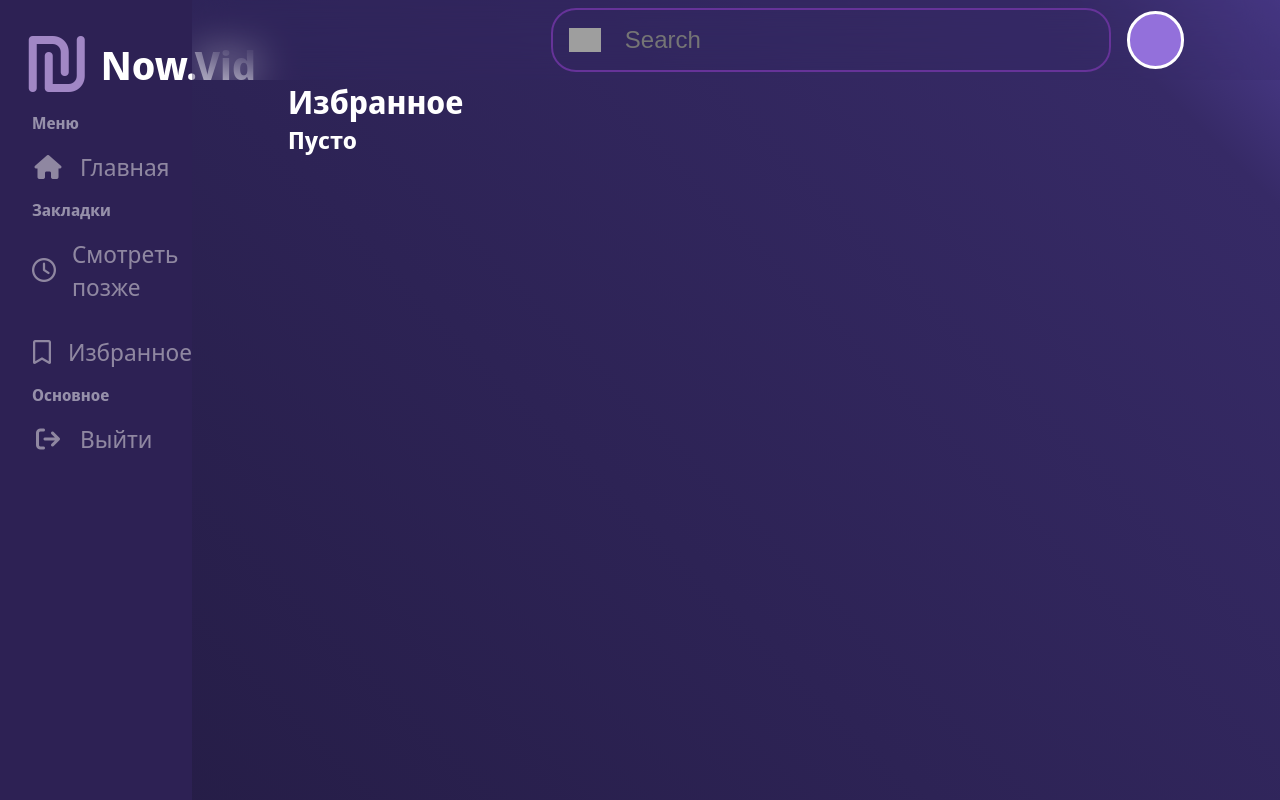
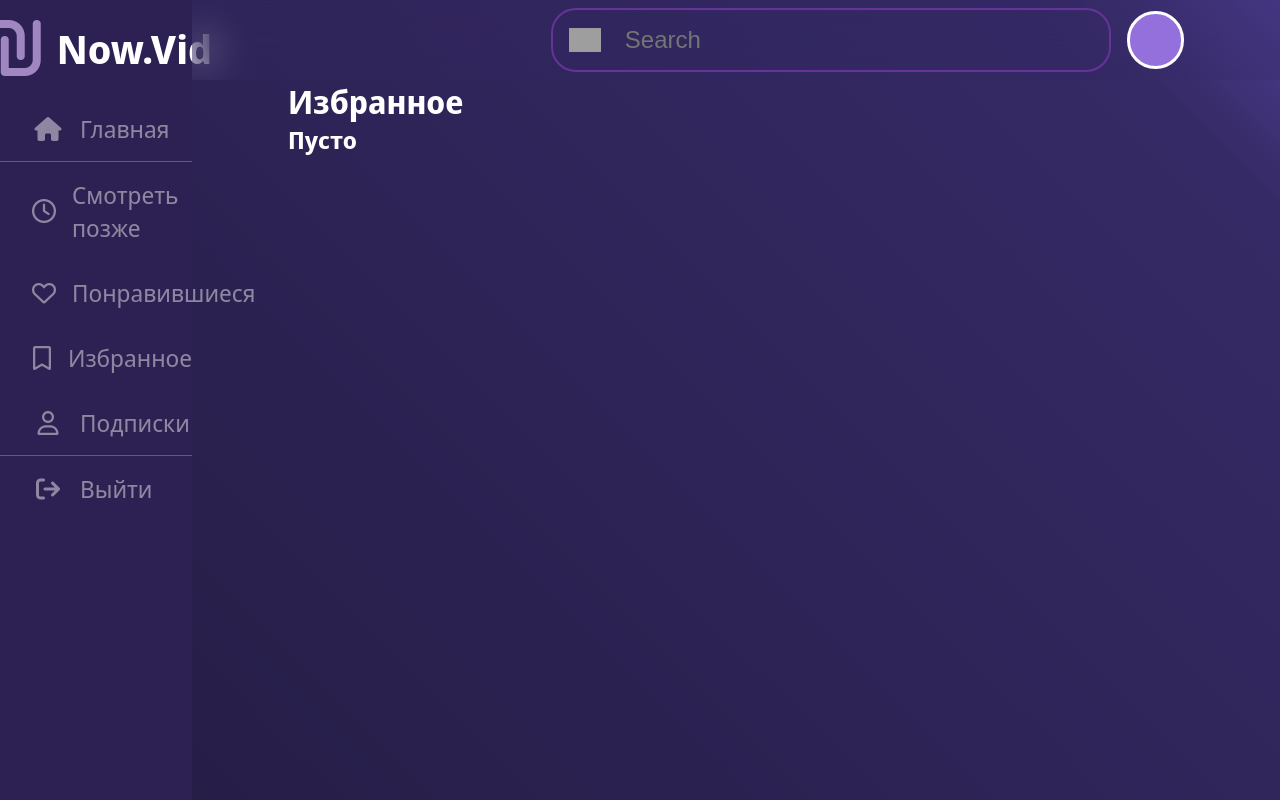
Before and after one commit to YRuzik/YoutubeViewer_ReactJS-Redux, a React (Create React App) app: page /favorite in a window 1280 px wide. Built offline with nearby package versions, Linux system fonts and the light colour scheme; grey boxes are pictures that could not be loaded.

Commit message:
new sidebar

```diff
--- a/src/App.tsx
+++ b/src/App.tsx
@@ -10,6 +10,8 @@ import FavoritePage from "./pages/FavoritePage";
 import WatchLaterPage from "./pages/WatchLaterPage";
 import Toaster from "./components/toaster/Toaster";
 import OverviewChannel from "./pages/OverviewChannel";
+import LikedPage from "./pages/LikedPage";
+import SubscribersPage from "./pages/SubscribersPage";
 
 function App() {
 
@@ -39,6 +41,10 @@ function App() {
 
                         <Route path={'watchLater'} element={<WatchLaterPage/>}/>
 
+                        <Route path={'liked'} element={<LikedPage/>}/>
+
+                        <Route path={'subscribes'} element={<SubscribersPage/>}/>
+
                     </Route>
 
                 </Routes>
--- a/src/actions/MainActions.tsx
+++ b/src/actions/MainActions.tsx
@@ -54,7 +54,7 @@ export const searchListFetched = (searchList: video[]) => {
     }
 }
 
-export const addWatchLaterVideo = (watchLaterVideo: video) => {
+export const addWatchLaterVideo = (watchLaterVideo: video | video[]) => {
     return {
         type: 'ADD_WATCH_LATER_CONTENT',
         payload: watchLaterVideo
@@ -68,7 +68,7 @@ export const removeWatchLaterVideo = (watchLaterID: string) => {
     }
 }
 
-export const addFavorites = (favoriteVideo: video) => {
+export const addFavorites = (favoriteVideo: video | video[]) => {
     return {
         type: 'ADD_FAVORITES',
         payload: favoriteVideo
--- a/src/components/list/List.tsx
+++ b/src/components/list/List.tsx
@@ -3,7 +3,7 @@ import React, {useEffect, useState} from "react";
 import mainService from "../../services/MainService";
 import {listFetched, listFetching, listFetchingError} from "../../actions/MainActions";
 import ListItem from "../listItem/ListItem";
-import {ContentContainer, ListItemContainer} from "../listItem/ListItem.style";
+import {ListItemContainer} from "../listItem/ListItem.style";
 import Skeleton from "../skeleton/Skeleton";
 import Modal from "../modal/Modal";
 
--- a/src/components/sidebar/Sidebar.style.tsx
+++ b/src/components/sidebar/Sidebar.style.tsx
@@ -15,8 +15,8 @@ export const SidebarContainer = styled.div`
 
 export const SidebarLogo = styled.div`
   display: flex;
-  justify-content: start;
-  padding: 2rem 1rem 1rem 1.5rem;
+  justify-content: center;
+  padding: 1rem 0 1rem 0;
   align-items: center;
   margin-left: 0.3rem;
 
@@ -29,6 +29,11 @@ export const SidebarLogo = styled.div`
 export const SidebarItemHeader = styled.ul`
   text-align: start;
   vertical-align: center;
+  border-bottom: 1px solid rgba(255,255,255,.25);
+
+  &:last-child {
+    border: none;
+  }
 
 
   h5{
@@ -57,8 +62,10 @@ export const SideBarItem = styled.li`
     &:hover{
       color: white;
       opacity: 1;
+      background: rgba(255,255,255,.025);
       border-left: 3px solid #A187C5;
     }
+
 `
 
 export const SideBarIcon = styled.div`
--- a/src/components/sidebar/Sidebar.tsx
+++ b/src/components/sidebar/Sidebar.tsx
@@ -21,11 +21,11 @@ const Sidebar = () => {
             <SidebarContainer>
 
                 <SidebarLogo>
-                    <i className='fas fa-shekel-sign fa-4x' style={{color: '#A187C5'}}></i>
+                    <i className='fas fa-shekel-sign fa-4x' style={{color: '#A187C1'}}></i>
                     <h2>Now.Vid</h2>
                 </SidebarLogo>
 
-                <SidebarItemHeader> <h5>Меню</h5>
+                <SidebarItemHeader>
                     <NavLink style={({isActive}) => isActive ? on : {color: 'white'}} to={'/'}>
                     <SideBarItem>
                         <SideBarIcon><i className='fa-solid fa-house'></i></SideBarIcon> Главная
@@ -33,10 +33,16 @@ const Sidebar = () => {
                     </NavLink>
                 </SidebarItemHeader>
 
-                <SidebarItemHeader> <h5>Закладки</h5>
+                <SidebarItemHeader>
                     <NavLink to={'/watchLater'}>
                         <SideBarItem >
                              <SideBarIcon><i className="fa-regular fa-clock"></i></SideBarIcon> Смотреть позже
+                        </SideBarItem>
+                    </NavLink>
+
+                    <NavLink style={{color: "white"}} to={'/liked'}>
+                        <SideBarItem>
+                            <SideBarIcon><i className="fa-regular fa-heart"></i></SideBarIcon> Понравившиеся
                         </SideBarItem>
                     </NavLink>
 
@@ -45,9 +51,15 @@ const Sidebar = () => {
                              <SideBarIcon><i className="fa-regular fa-bookmark"></i></SideBarIcon> Избранное
                         </SideBarItem>
                     </NavLink>
+
+                    <NavLink style={{color: "white"}} to={'/subscribes'}>
+                        <SideBarItem>
+                            <SideBarIcon><i className="fa-regular fa-user"></i></SideBarIcon> Подписки
+                        </SideBarItem>
+                    </NavLink>
                 </SidebarItemHeader>
 
-                <SidebarItemHeader> <h5>Основное</h5>
+                <SidebarItemHeader>
                     <SideBarItem>
                          <SideBarIcon><i className='fa fa-sign-out'></i></SideBarIcon> Выйти
                     </SideBarItem>
--- a/src/components/toaster/Toaster.style.tsx
+++ b/src/components/toaster/Toaster.style.tsx
@@ -7,6 +7,7 @@ export const ToasterBody = styled.div`
   left: 1rem;
   border-radius: 10px;
   padding: 1rem;
+  z-index: 100000000000;
 
   animation: toast-slide-up 0.3s;
 
--- a/src/interfaces/interfaces.tsx
+++ b/src/interfaces/interfaces.tsx
@@ -10,6 +10,8 @@ export interface initialStates {
 
     watchLater: object[];
     favorites: object[];
+    subscribes: object[];
+    liked: object[];
 
     toasterState: {
         label: string;
--- /dev/null
+++ b/src/pages/LikedPage.tsx
@@ -0,0 +1,12 @@
+import {ContentContainer} from "../components/listItem/ListItem.style";
+import React from "react";
+
+const LikedPage = () => {
+    return (
+        <ContentContainer>
+            <h1>LikeWorks</h1>
+        </ContentContainer>
+    )
+}
+
+export default LikedPage
--- /dev/null
+++ b/src/pages/SubscribersPage.tsx
@@ -0,0 +1,12 @@
+import {ContentContainer} from "../components/listItem/ListItem.style";
+import React from "react";
+
+const SubscribersPage = () => {
+    return (
+        <ContentContainer>
+            <h1>SubsWorks</h1>
+        </ContentContainer>
+    )
+}
+
+export default SubscribersPage
--- a/src/reducers/MainReducer.tsx
+++ b/src/reducers/MainReducer.tsx
@@ -13,6 +13,8 @@ const initialState: initialStates = {
 
     watchLater: loadState('watchLater') || [],
     favorites: loadState('favorites') || [],
+    subscribes: loadState('subscribes') || [],
+    liked: loadState('liked') || [],
 
     toasterState: {
         label: ''
@@ -81,7 +83,6 @@ const mainReducer = (state = initialState, action: any) => {
                 listStatus: 'idle',
             }
         }
-
         case 'REMOVE_ADD_WATCH_LATER_VIDEO': {
             const newID = action.payload;
             return {
@@ -89,7 +90,6 @@ const mainReducer = (state = initialState, action: any) => {
                 watchLater: state.watchLater.filter((item, id) => id !== newID)
             }
         }
-
         case 'ADD_FAVORITES': {
             const myID = action.payload[0].id
             const dups = state.favorites.find((obj: any) => obj.id === myID)
@@ -103,7 +103,6 @@ const mainReducer = (state = initialState, action: any) => {
                 listStatus: 'idle',
             }
         }
-
         case 'REMOVE_FAVORITES': {
             const newIDFavorites = action.payload;
             return {
@@ -111,7 +110,19 @@ const mainReducer = (state = initialState, action: any) => {
                 favorites: state.favorites.filter((item, id) => id !== newIDFavorites)
                 }
         }
-
+        case 'ADD_LIKED': {
+            const {id} = action.payload[0]
+            const dup = state.watchLater.find((obj: any) => obj.id === id)
+            return dup ? {
+                ...state,
+                liked: state.liked,
+                listStatus: 'idle',
+            } : {
+                ...state,
+                liked: [...state.liked, ...action.payload],
+                listStatus: 'idle',
+            }
+        }
         case 'SET_TOASTER': {
             return {
                 ...state,
@@ -120,7 +131,6 @@ const mainReducer = (state = initialState, action: any) => {
                 }
             }
         }
-
         case 'VIDEOS_CHANNEL_FETCHED': {
             return {
                 ...state,
--- a/src/store/Store.tsx
+++ b/src/store/Store.tsx
@@ -8,4 +8,6 @@ export const store = createStore(mainReducer, composeWithDevTools());
 store.subscribe(() => {
     saveState('favorites', store.getState().favorites)
     saveState('watchLater', store.getState().watchLater)
+    saveState('subscribers', store.getState().subscribes)
+    saveState('liked', store.getState().liked)
 })
```
Also changed, not shown: src/components/videoInfo/VideoInfo.tsx (+21 -7 lines).
